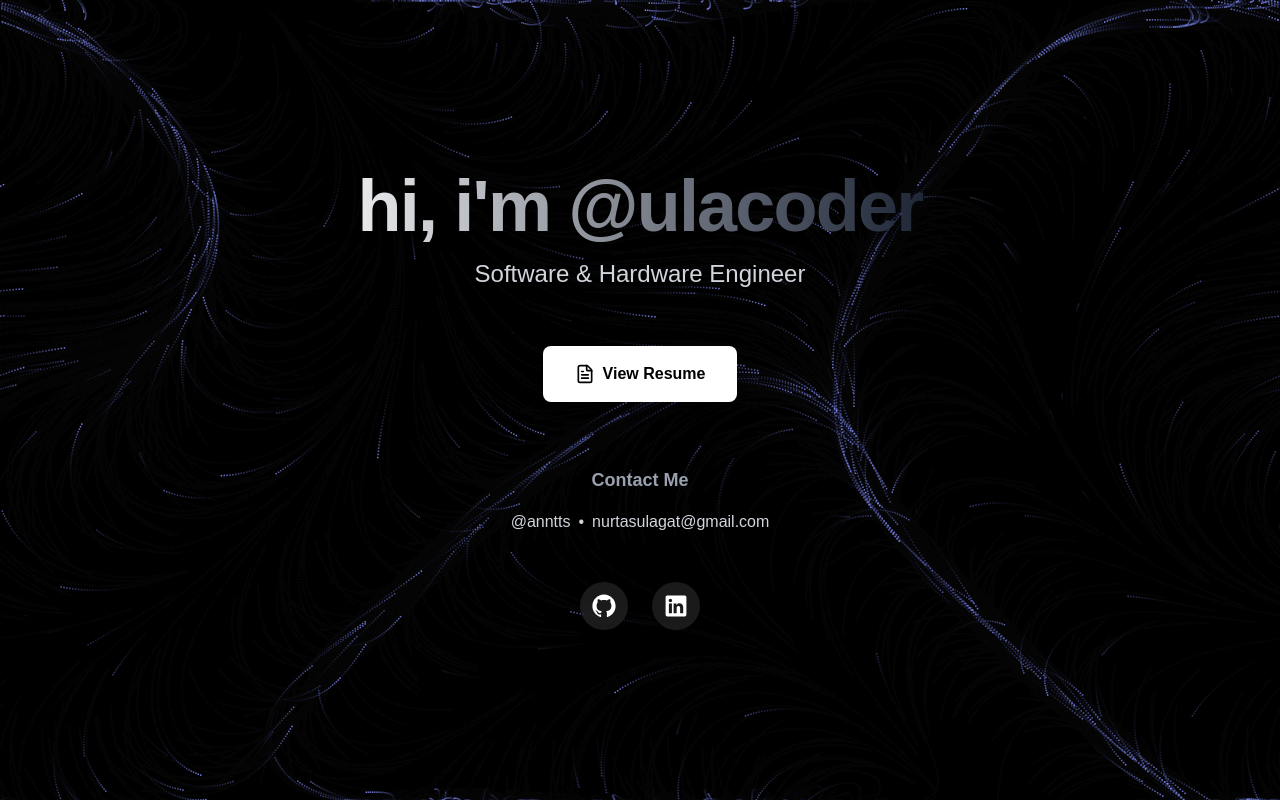
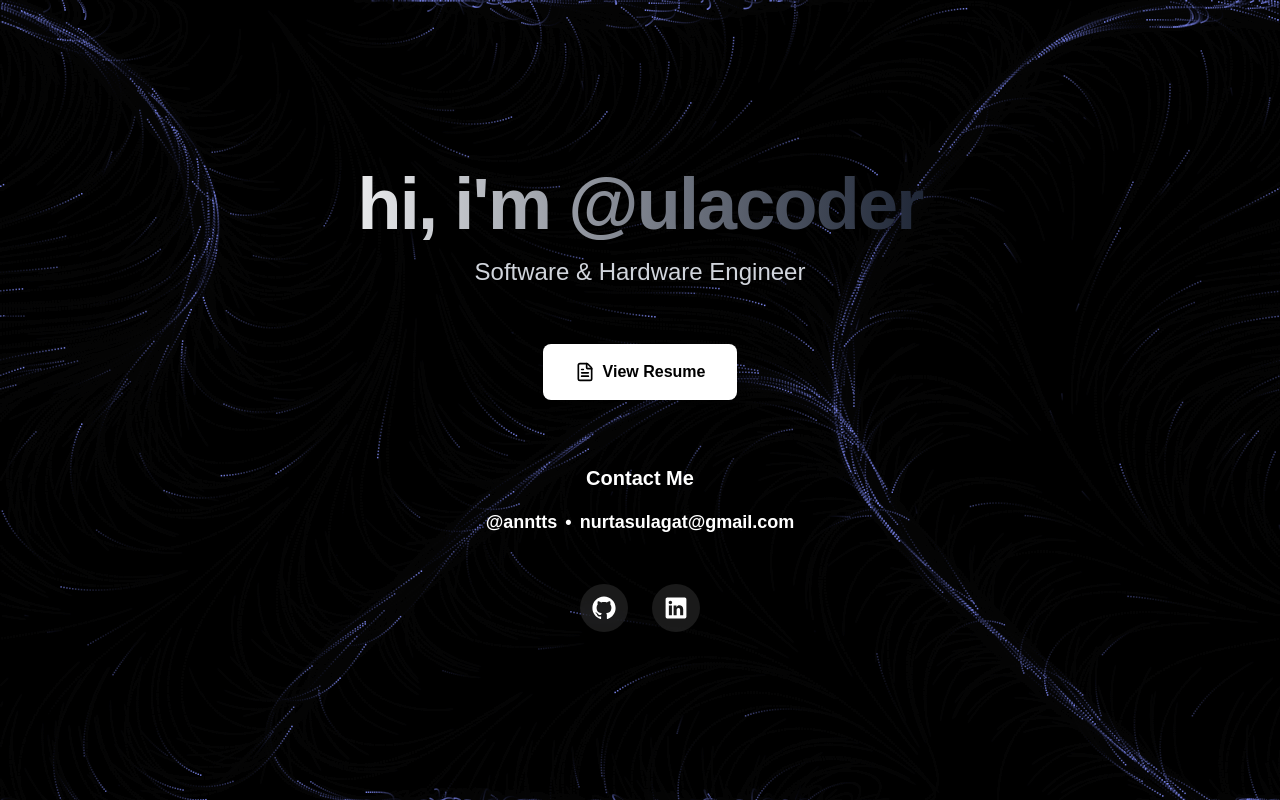
Before and after one commit to ulacoder/nurtas-ulagat-cv, a Next.js app: page / in a window 1280 px wide. Built offline with nearby package versions, Linux system fonts and the light colour scheme.

Commit message:
Increase contact text size, make bold, and change to white

```diff
--- a/src/app/page.tsx
+++ b/src/app/page.tsx
@@ -41,20 +41,20 @@ export default function Home() {
 
           {/* Contact section */}
           <div className="pt-8 space-y-4">
-            <h2 className="text-lg font-semibold text-gray-400">Contact Me</h2>
-            <div className="flex items-center justify-center gap-2 text-gray-300">
+            <h2 className="text-xl font-bold text-white">Contact Me</h2>
+            <div className="flex items-center justify-center gap-2 text-white text-lg font-semibold">
               <a
                 href="https://t.me/anntts"
                 target="_blank"
                 rel="noopener noreferrer"
-                className="hover:text-white transition-colors"
+                className="hover:text-gray-300 transition-colors"
               >
                 @anntts
               </a>
               <span>•</span>
               <a
                 href="mailto:nurtasulagat@gmail.com"
-                className="hover:text-white transition-colors"
+                className="hover:text-gray-300 transition-colors"
               >
                 nurtasulagat@gmail.com
               </a>
```
